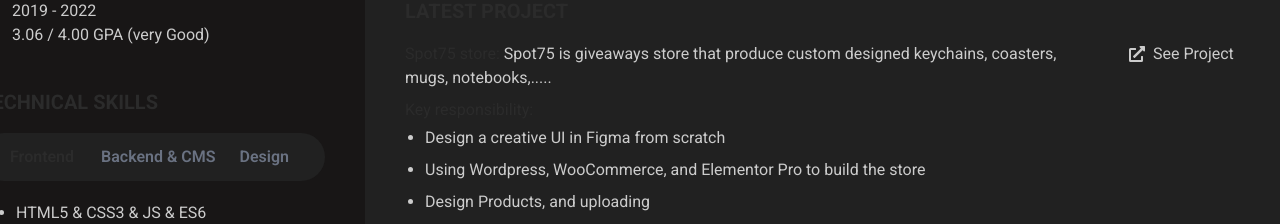
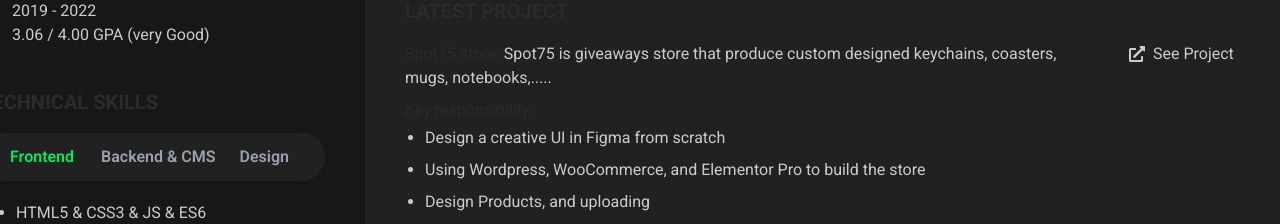
Before and after one commit to YoussefTurkey/youssefturkey-cv, a Next.js app: page / in a window 1280 px wide. Shown: the part 1120-1344 px from the top of the page. Built offline with nearby package versions, Linux system fonts and the light colour scheme.

Commit message:
changing color of tab labels

```diff
--- a/src/app/components/tabs/Tab.tsx
+++ b/src/app/components/tabs/Tab.tsx
@@ -1,4 +1,4 @@
-'use client';
+"use client";
 import React, { useState } from "react";
 
 interface Tab {
@@ -22,8 +22,8 @@
             key={index}
             className={`py-2 px-3 font-semibold transition-all duration-300 cursor-pointer text-[12px] lg:text-[16px] ${
               activeTab === index
-                ? "text--[#ccc] rounded-full py-1 px-[15px]"
-                : "text-gray-500 hover:text--[#fff]"
+                ? "text-[#02ec63] rounded-full py-1 px-[15px]"
+                : "text-gray-400 hover:text-[#02ec63]"
             }`}
             onClick={() => setActiveTab(index)}
           >
@@ -33,9 +33,7 @@
       </div>
 
       {/* Tabs Content */}
-      <div className="p-4">
-        {tabs[activeTab].content}
-      </div>
+      <div className="p-4">{tabs[activeTab].content}</div>
     </div>
   );
 };
```
